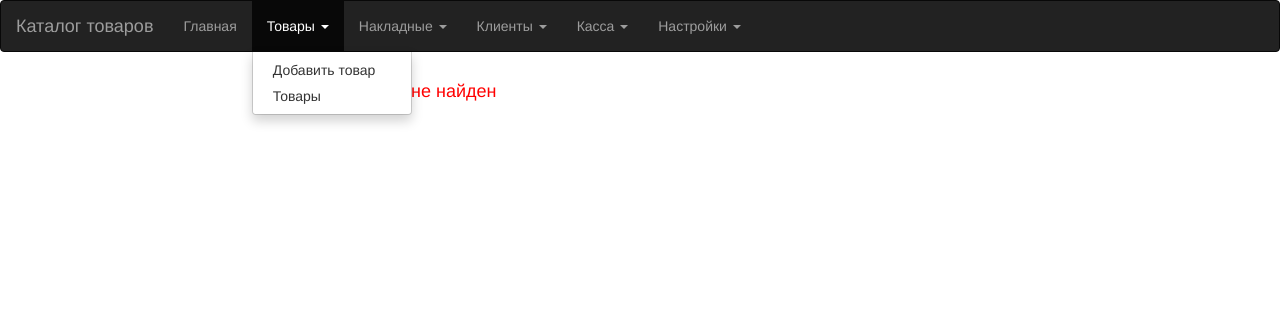
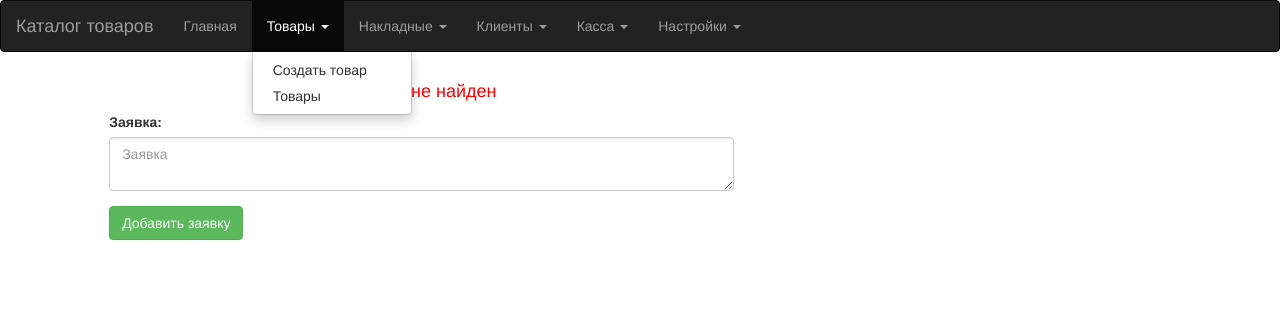
Before and after one commit to maximjim/product_catalog, a PHP site: page /clients/addClientComment.php in a window 1280 px wide, after a click on "Товары". Shown: the top 312 px of the page. Run offline with PHP 8.4, Linux system fonts and the light colour scheme; data that the repository does not hold is empty; some libraries are stand-ins or nearby versions.

Commit message:
task 1 in progress

```diff
--- a/clients/addClient.php
+++ b/clients/addClient.php
@@ -8,7 +8,7 @@ $title = 'Добавить пользователя';
 
 // если форма добавления продукта была отправлена - вставляем продукт в базу.
 if(!empty($_POST)){
-    if(!$_POST['name'] || !$_POST['family'] || !$_POST['phone']){
+    if(!$_POST['name'] || !$_POST['phone']){
         $error = 'Все поля обязательны для заполнения';
     }
 
--- a/clients/addClientComment.php
+++ b/clients/addClientComment.php
@@ -4,16 +4,15 @@
 $link = include '../params/connectDB.php';
 
 // Создаем название страницы
-$title = 'Добавить комментарий';
+$title = 'Добавить заявку';
 
 // Если форма была отправлена начинаем обработку формы
 if(!empty($_POST)){
-    if(!isset($_POST['client']) || !isset($_POST['comment'])){
+    if(!isset($_POST['client']) || !isset($_POST['comment']) || !$_POST['comment'] ){
         $error = 'Все поля обязательные для заполнения';
     }
-
+    $client = $_POST['client'];
     if(!isset($error)){
-        $client = $_POST['client'];
 
         $querySearchClient = "SELECT * FROM clients WHERE id = $client";
 
@@ -50,7 +49,7 @@ if(!empty($_POST)){
         $result = mysqli_query($link, $query);
 
         if($result){
-            $success = 'Комментарий успешно добавлен';
+            $success = 'Заявка успешно добавлена';
 
             header("location: clientList.php?client=" . $client);
         } else {
--- a/clients/addClientComment.phtml
+++ b/clients/addClientComment.phtml
@@ -16,8 +16,6 @@
             <h4 style="text-align: center; color: green"> <?php echo $success ?> </h4>
         <?php } ?>
 
-        <!-- Если клиент указан правильно, создаем форму для добавления клиента -->
-        <?php if (!isset($error)) { ?>
 
             <form name="addUserComment" method="POST">
 
@@ -25,15 +23,14 @@
                        value="<?php echo $client?>">
 
                 <div class="form-group">
-                    <label>Комментарий:</label>
+                    <label>Заявка:</label>
                 <textarea name="comment" type="text" class="form-control" id="comment"
 
-                          placeholder="Комментарий"><?php if (isset($_POST['comment'])) echo $_POST['comment'] ?></textarea>
+                          placeholder="Заявка"><?php if (isset($_POST['comment'])) echo $_POST['comment'] ?></textarea>
                 </div>
 
-                <button type="submit" class="btn btn-success">Добавить комментарий</button>
+                <button type="submit" class="btn btn-success">Добавить заявку</button>
             </form>
-        <?php } ?>
 
         <?php if(isset($comments) && !empty($comments)){ ?>
             <h4 style="text-align: center">Комментарии</h4>
--- a/clients/addProductToClient.phtml
+++ b/clients/addProductToClient.phtml
@@ -102,6 +102,7 @@
                 </table>
             <?php } ?>
 
+            <a href="../products/addProduct.php"><button style="float: left" type="button" class="btn btn-success">Добавить товар</button></a>
             <a class=" btn-success"
                href="addProductToClient.php?action=save_product&comment=<?php echo $comment . '&client=' . $client ?>">
                 <button style="float: right" class="btn btn-success" type="button">Сохранить изменения</button>
--- a/header.phtml
+++ b/header.phtml
@@ -27,7 +27,7 @@
                 <a class="dropdown-toggle" data-toggle="dropdown" href="#">Товары
                     <span class="caret"></span></a>
                 <ul class="dropdown-menu">
-                    <li><a href="/products/addProduct.php">Добавить товар</a></li>
+                    <li><a href="/products/addProduct.php">Создать товар</a></li>
                     <li><a href="/products/productList.php">Товары</a></li>
                 </ul>
             </li>
```
Also changed, not shown: clients/clientList.phtml (+4 -4 lines).
